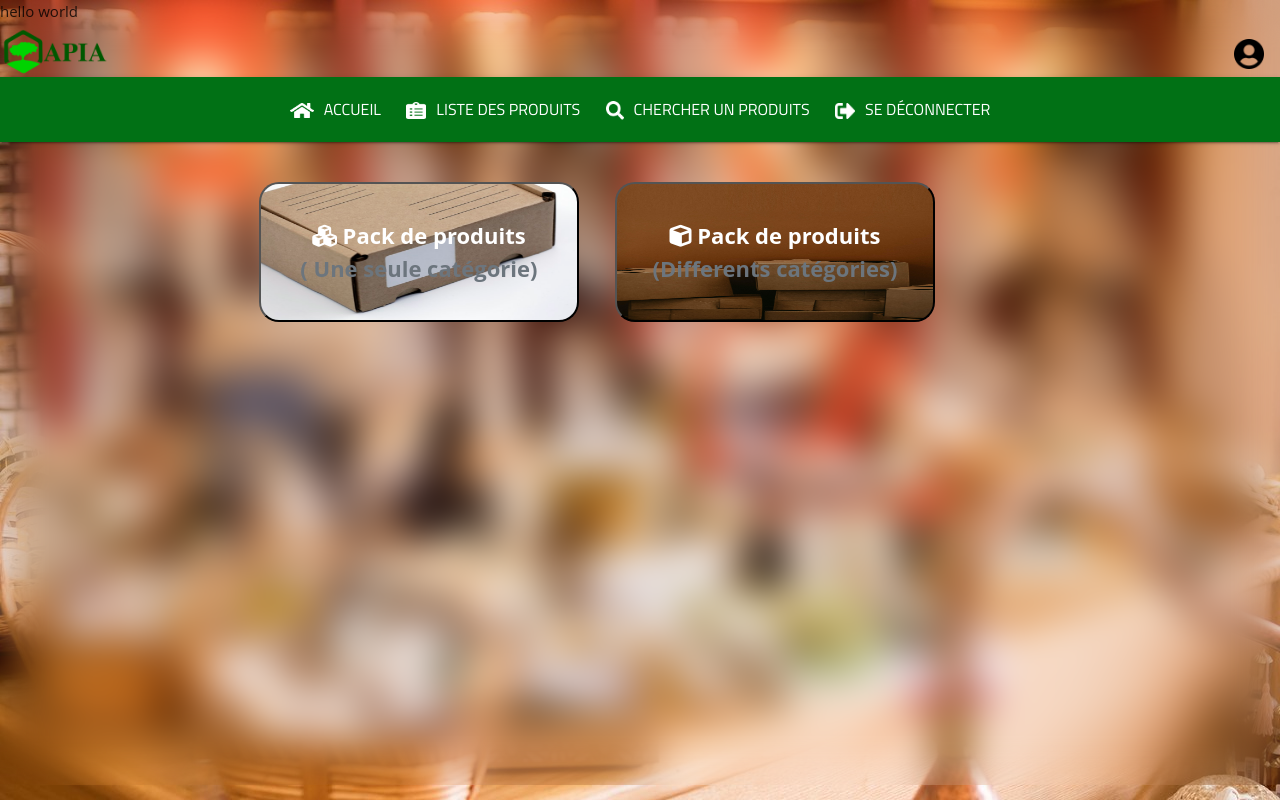
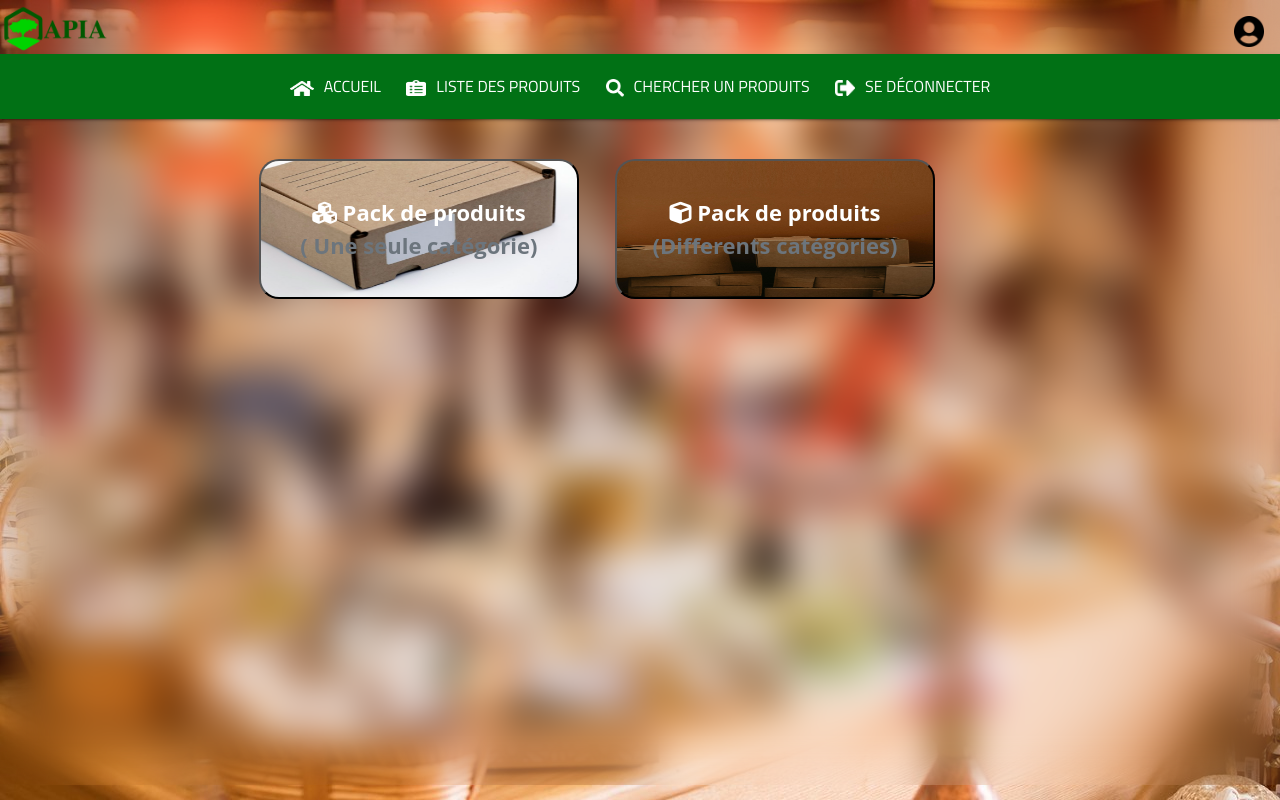
Before and after one commit to mohamedbentaleb01/Apia-codebarreAPP, a PHP site: page /sortie.php in a window 1280 px wide. Run offline with PHP 8.4, Linux system fonts and the light colour scheme; the visitor is signed in with stand-in values (Sample User, id 1); some libraries are stand-ins or nearby versions; some web fonts are replaced.

Commit message:
removing hello world

```diff
--- a/sortie.php
+++ b/sortie.php
@@ -1,5 +1,5 @@
 <?php
-echo"hello world";
+
 include("template.php");
 require 'connexion.php';
 $msg = '';
```
